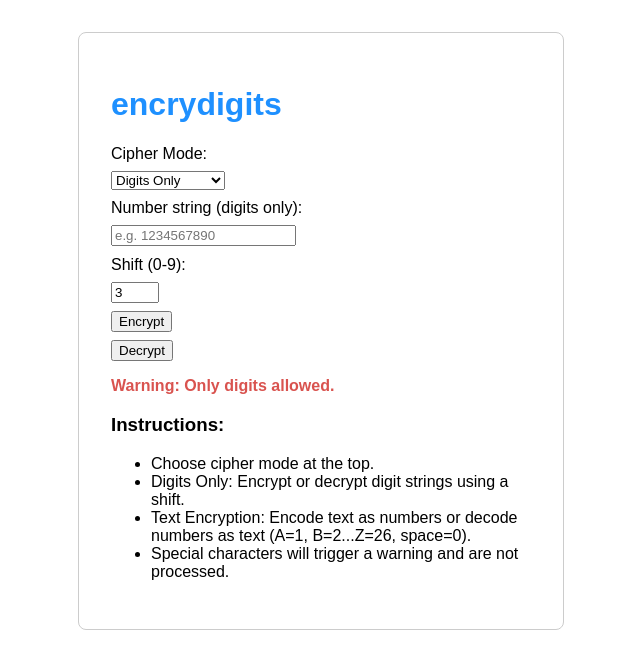
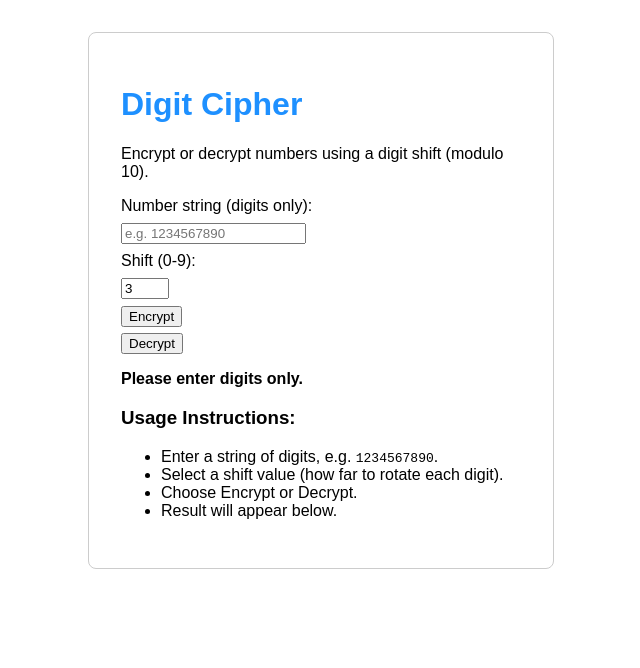
Before and after one commit to GiveDigits/encrydigits, a plain HTML site: page index.html in a window 1280 px wide. Both pictures are taken after a click on the button "Encrypt". Shown: the whole page, without its empty margins (319-959 px from the left). Drawn offline with Linux system fonts and the light colour scheme.

Commit message:
Update index.html
Fix

```diff
--- a/index.html
+++ b/index.html
@@ -3,106 +3,60 @@
 <head>
     <meta charset="UTF-8">
     <meta name="viewport" content="width=device-width, initial-scale=1.0">
-  <title>encrydigits | Digit & Text Encryption</title>
+    <title>Digit Cipher | encrydigits</title>
     <style>
         body { font-family: Arial, sans-serif; margin: 2em; }
         h1 { color: #1e90ff; }
-    .container { max-width: 420px; margin: auto; padding: 2em; border: 1px solid #ccc; border-radius: 8px; }
-    label, select, input, button { margin-top: 0.6em; display: block; }
-    #result, #warn { font-weight: bold; margin-top: 1em; }
-    #warn { color: #d9534f; }
+        label, input, button { margin: 0.5em 0; display: block; }
+        #result { font-weight: bold; margin-top: 1em; }
+        .container { max-width: 400px; margin: auto; padding: 2em; border: 1px solid #ccc; border-radius: 8px; }
     </style>
 </head>
 <body>
     <div class="container">
-    <h1>encrydigits</h1>
-    <label for="mode">Cipher Mode:</label>
-    <select id="mode" onchange="toggleMode()">
-      <option value="digits">Digits Only</option>
-      <option value="text">Text Encryption</option>
-    </select>
+        <h1>Digit Cipher</h1>
+        <p>Encrypt or decrypt numbers using a digit shift (modulo 10).</p>
 
-    <div id="digits-options">
-      <label for="digits-in">Number string (digits only):</label>
-      <input type="text" id="digits-in" placeholder="e.g. 1234567890">
+        <label for="number">Number string (digits only):</label>
+        <input type="text" id="number" placeholder="e.g. 1234567890">
+
         <label for="shift">Shift (0-9):</label>
         <input type="number" id="shift" min="0" max="9" value="3">
-      <button onclick="obf('encryptDigit')">Encrypt</button>
-      <button onclick="obf('decryptDigit')">Decrypt</button>
+
+        <button onclick="runCipher('encrypt')">Encrypt</button>
+        <button onclick="runCipher('decrypt')">Decrypt</button>
+
+        <div id="result"></div>
+
+        <h3>Usage Instructions:</h3>
+        <ul>
+            <li>Enter a string of digits, e.g. <code>1234567890</code>.</li>
+            <li>Select a shift value (how far to rotate each digit).</li>
+            <li>Choose Encrypt or Decrypt.</li>
+            <li>Result will appear below.</li>
+        </ul>
     </div>
 
-    <div id="text-options" style="display:none;">
-      <label for="text-in">Text:</label>
-      <input type="text" id="text-in" placeholder="e.g. Hello">
-      <label for="direction">Encryption Direction:</label>
-      <select id="direction">
-        <option value="t2n">Text → Numbers</option>
-        <option value="n2t">Numbers → Text</option>
-      </select>
-      <button onclick="obf('processText')">Go</button>
-    </div>
-
-    <div id="warn"></div>
-    <div id="result"></div>
-
-    <h3>Instructions:</h3>
-    <ul>
-      <li>Choose cipher mode at the top.</li>
-      <li>Digits Only: Encrypt or decrypt digit strings using a shift.</li>
-      <li>Text Encryption: Encode text as numbers or decode numbers as text (A=1, B=2...Z=26, space=0).</li>
-      <li>Special characters will trigger a warning and are not processed.</li>
-    </ul>
-  </div>
     <script>
-    function toggleMode() {
-      var m = document.getElementById('mode').value;
-      document.getElementById('digits-options').style.display = m === 'digits' ? '' : 'none';
-      document.getElementById('text-options').style.display = m === 'text' ? '' : 'none';
-      document.getElementById('warn').innerText = '';
-      document.getElementById('result').innerText = '';
+        function runCipher(action) {
+            const text = document.getElementById('number').value;
+            const shift = parseInt(document.getElementById('shift').value);
+            if (!/^\d+$/.test(text)) {
+                document.getElementById('result').innerText = "Please enter digits only.";
+                return;
             }
-
-    // Obfuscated logic and functions
-    function obf(k) {
-      var w = document.getElementById('warn'), r = document.getElementById('result');
-      w.innerText=''; r.innerText='';
-      if (k === 'encryptDigit' || k === 'decryptDigit') {
-        var s = document.getElementById('digits-in').value, sh = parseInt(document.getElementById('shift').value);
-        if (!/^\d+$/.test(s)) { w.innerText = 'Warning: Only digits allowed.'; return; }
-        var z = '', op = k === 'encryptDigit' ? 1 : -1;
-        for (var i=0; i<s.length; i++) {
-          var d = parseInt(s[i]);
-          var x = ((d + op*sh) % 10 + 10) % 10;
-          z += x;
+            let result = '';
+            for (const char of text) {
+                const digit = parseInt(char);
+                let shifted;
+                if (action === 'encrypt') {
+                    shifted = (digit + shift) % 10;
+                } else {
+                    shifted = (digit -  shift) % 10;
                 }
-        r.innerText = k === 'encryptDigit' ? "Encrypted: " + z : "Decrypted: " + z;
-      } else if (k === 'processText') {
-        var txt = document.getElementById('text-in').value, dir = document.getElementById('direction').value;
-        if (/[^a-zA-Z0-9 ]/.test(txt)) { w.innerText = 'Warning: Only letters, numbers and spaces allowed.'; return; }
-        if (dir === 't2n') {
-          // Text -> Numbers (A=1, ..., Z=26, space=0)
-          var out = '', t = txt.toUpperCase();
-          for (var j=0; j<t.length; j++) {
-            var c = t[j];
-            if (c === ' ') out += '0 ';
-            else if (/[A-Z]/.test(c)) out += (c.charCodeAt(0)-64)+' ';
-            else if (/[0-9]/.test(c)) out += c+' ';
+                result += shifted;
             }
-          r.innerText = "Encoded: " + out.trim();
-        } else {
-          // Numbers -> Text
-          var arr = txt.split(/[\s,]+/), out2 = '';
-          for (var k=0; k<arr.length; k++) {
-            var n = parseInt(arr[k]);
-            if (isNaN(n)) { out2 += '?'; continue; }
-            if (n === 0) out2 += ' ';
-            else if (n >= 1 && n <= 26) out2 += String.fromCharCode(n+64);
-            else if (n >= 0 && n <= 9) out2 += n.toString();
-            else out2 += '?';
-          }
-          r.innerText = "Decoded: " + out2;
-        }
-      }
+            document.getElementById('result').innerText = (action === 'encrypt' ? "Encrypted: " : "Decrypted: ") + result;
         }
     </script>
 </body>
```
Lines whose indentation alone changed are shown as unchanged.
